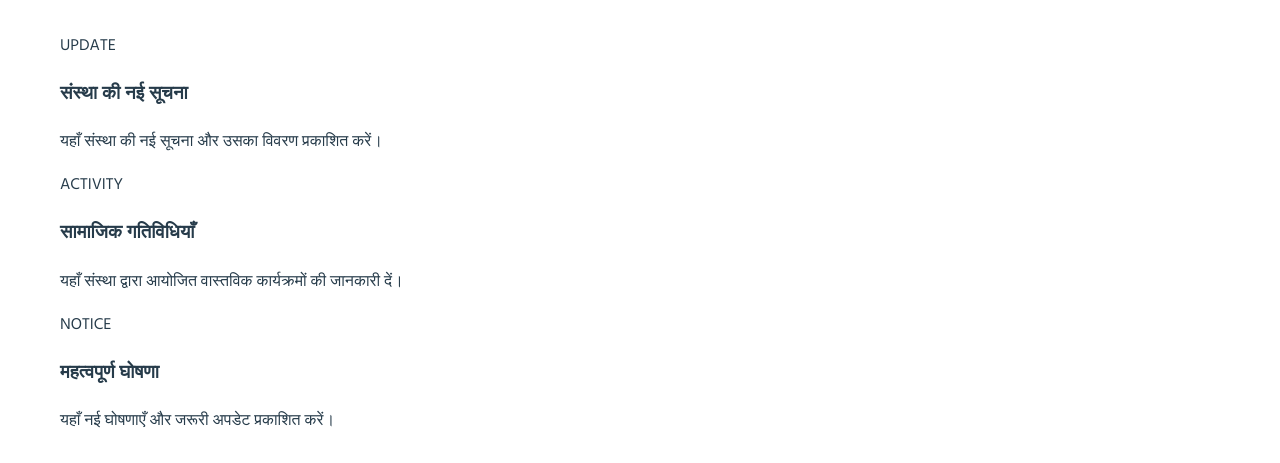
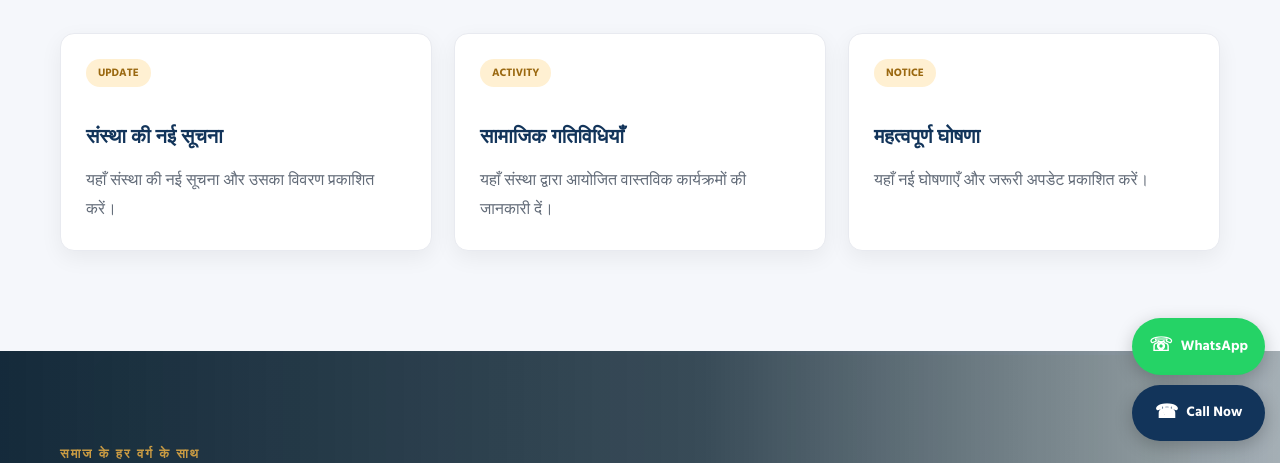
Before and after one commit to anoopkumarpatel19990-dot/Gareebkalyantrust.org, a plain HTML site: page index.html in a window 1280 px wide. Shown: the part 337-800 px from the top of the page. Drawn offline with Linux system fonts and the light colour scheme.

Commit message:
Update style.css

```diff
--- a/style.css
+++ b/style.css
@@ -1343,3 +1343,113 @@ img { max-width: 100%; }
     bottom: 15px;
   }
 }
+/* Floating Contact Buttons */
+.floating-contact {
+  position: fixed;
+  right: 15px;
+  bottom: 22px;
+  z-index: 9999;
+  display: flex;
+  flex-direction: column;
+  gap: 10px;
+}
+
+.float-btn {
+  display: flex;
+  align-items: center;
+  justify-content: center;
+  gap: 8px;
+  padding: 12px 17px;
+  border-radius: 30px;
+  color: #fff;
+  text-decoration: none;
+  font-weight: 700;
+  font-size: 14px;
+  box-shadow: 0 5px 18px rgba(0,0,0,.22);
+  transition: .3s ease;
+}
+
+.float-btn:hover {
+  transform: translateY(-4px);
+}
+
+.whatsapp-btn {
+  background: #25D366;
+}
+
+.call-btn {
+  background: #12345a;
+}
+
+.float-btn span {
+  font-size: 19px;
+}
+
+/* Latest News Section */
+.latest-news {
+  background: #f5f7fb;
+}
+
+.news-grid {
+  display: grid;
+  grid-template-columns: repeat(3, 1fr);
+  gap: 22px;
+  margin-top: 30px;
+}
+
+.news-card {
+  background: #fff;
+  padding: 25px;
+  border-radius: 14px;
+  border: 1px solid #e8eaf0;
+  box-shadow: 0 7px 22px rgba(0,0,0,.06);
+  transition: .3s ease;
+}
+
+.news-card:hover {
+  transform: translateY(-6px);
+  box-shadow: 0 12px 28px rgba(0,0,0,.12);
+}
+
+.news-label {
+  display: inline-block;
+  background: #fff0d2;
+  color: #9a6810;
+  padding: 5px 12px;
+  border-radius: 20px;
+  font-size: 11px;
+  font-weight: 800;
+  margin-bottom: 14px;
+}
+
+.news-card h3 {
+  color: #12345a;
+  margin-bottom: 12px;
+  font-size: 20px;
+}
+
+.news-card p {
+  color: #626b78;
+  line-height: 1.8;
+  margin: 0;
+}
+
+@media (max-width: 768px) {
+  .news-grid {
+    grid-template-columns: 1fr;
+  }
+
+  .news-card {
+    padding: 20px;
+  }
+
+  .floating-contact {
+    right: 10px;
+    bottom: 15px;
+  }
+
+  .float-btn {
+    padding: 10px 13px;
+    font-size: 12px;
+  }
+}
```
